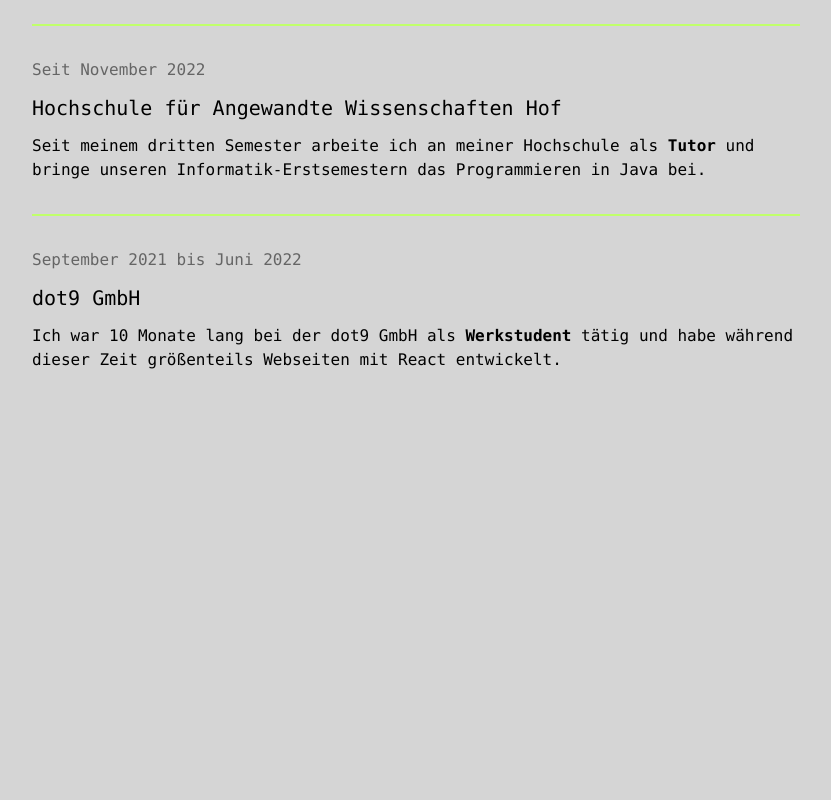
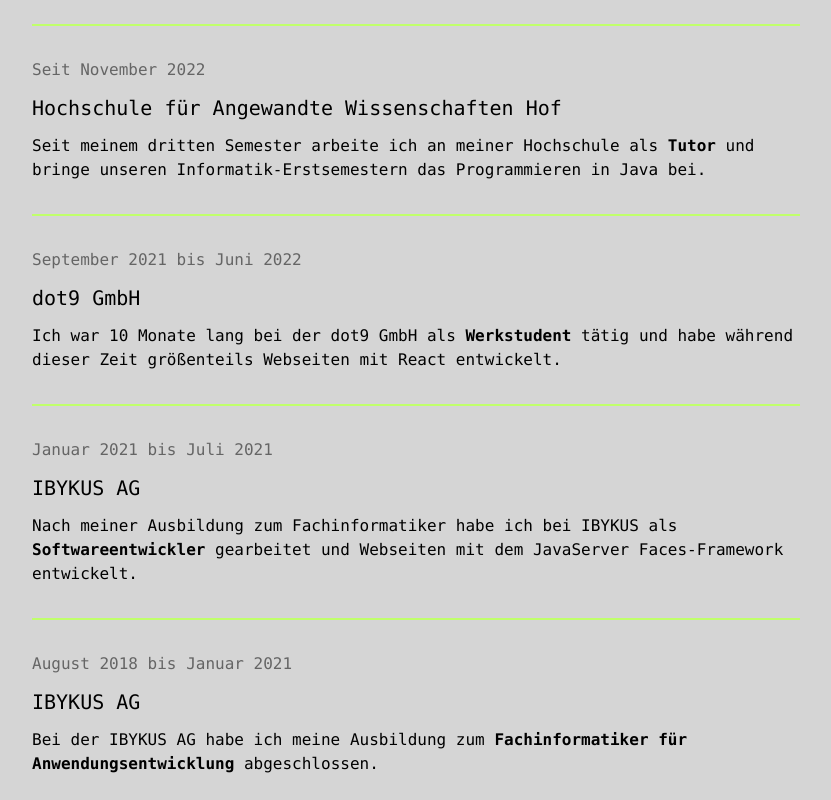
Before and after one commit to tim-w97/MyProfilePage, a React (Create React App) app: page /lebenslauf in a window 1280 px wide. Shown: the part 228-1028 px from the top of the page, without its empty margins (224-1055 px from the left). Before the commit the page ends 800 px from the top, so only its background shows below. Built offline with nearby package versions, Linux system fonts and the light colour scheme.

Commit message:
finished cv

```diff
--- a/src/pages/CVPage.js
+++ b/src/pages/CVPage.js
@@ -37,6 +37,28 @@ function CVPage() {
             <span className="font-bold">Werkstudent</span> tätig und habe
             während dieser Zeit größenteils Webseiten mit React entwickelt.
           </p>
+
+          <div className="bg-tim-green h-0.5 my-8"></div>
+
+          <p className="text-tim-gray">Januar 2021 bis Juli 2021</p>
+          <p className="text-xl my-3">IBYKUS AG</p>
+          <p>
+            Nach meiner Ausbildung zum Fachinformatiker habe ich bei IBYKUS als{" "}
+            <span className="font-bold">Softwareentwickler</span> gearbeitet und
+            Webseiten mit dem JavaServer Faces-Framework entwickelt.
+          </p>
+
+          <div className="bg-tim-green h-0.5 my-8"></div>
+
+          <p className="text-tim-gray">August 2018 bis Januar 2021</p>
+          <p className="text-xl my-3">IBYKUS AG</p>
+          <p className="mb-6">
+            Bei der IBYKUS AG habe ich meine Ausbildung zum{" "}
+            <span className="font-bold">
+              Fachinformatiker für Anwendungsentwicklung
+            </span>{" "}
+            abgeschlossen.
+          </p>
         </div>
       </div>
       <div className="fixed top-0 left-0 right-0">
```
